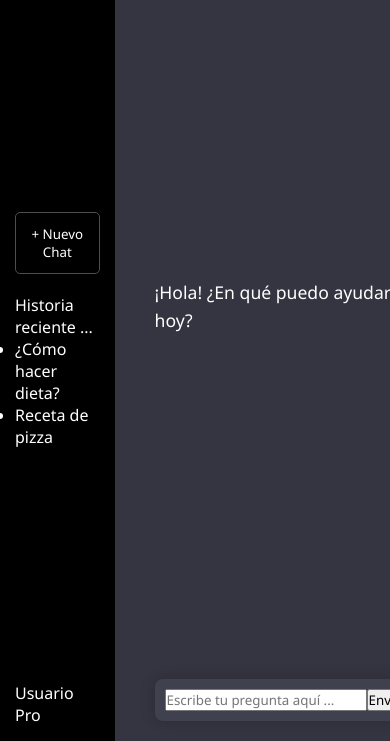
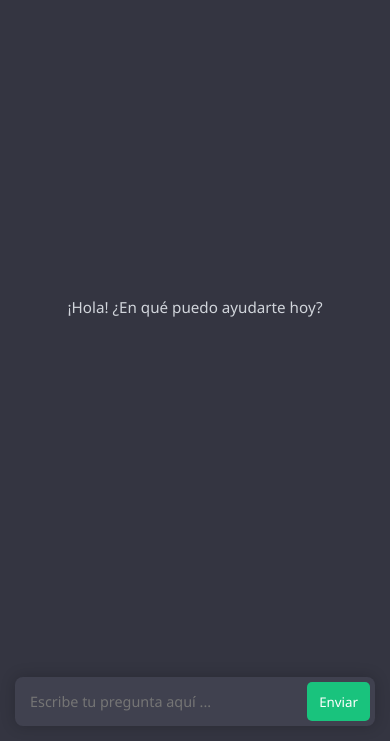
Before and after one commit to barevalosv/serprofes, a plain HTML site: page saas-ia/index.html in a window 390 px wide. Shown: the part 103-844 px from the top of the page. Drawn offline with Linux system fonts and the light colour scheme.

Commit message:
actualizacion saas ia

```diff
--- a/saas-ia/style.css
+++ b/saas-ia/style.css
@@ -1,25 +1,27 @@
+/* CSS PROYECTO SAAS */
+/* 1. RESETEO Y BASES */
 *{
     margin: 0;
     padding: 0;
     box-sizing: border-box;
     font-family: 'Segoe UI', Tahoma, Geneva, Verdana, sans-serif;
-
 }
 
+/* 2. LAYOUT PRINCIPAL (Flexbox)*/
 .app-container{
-    display: flex;
-    height: 100vh;
-    overflow: hidden;
-
+    display: flex; /*Ponemos Sidebar y chat en fila*/
+    height: 100vh; /*Ocupar el 100% de la altura de la ventana*/
+    overflow: hidden; /*Evita que la web entera haga scroll*/
 }
 
+/* 3. SIDEBAR (Barra lateral) */
 .sidebar{
-    width: 260px;
-    background-color: black;
+    width: 260px; /*Ancho fijo para el menú */
+    background-color: #202123; /*Color oscuro tipo CHATGPT*/
     color: white;
     display: flex;
-    flex-direction: column;
-    justify-content: space-between;
+    flex-direction: column; /*Los elementos del menú van*/
+    justify-content: space-between; /*Logo arriba, perfil abajo*/
     padding: 15px;
 }
 
@@ -34,10 +36,12 @@
     margin-bottom: 20px;
 }
 
+/* 4. AREA DE CHAT (Zona Central) */
+
 .chat-area{
-    flex-grow: 1;
+    flex-grow: 1; /*Ocupa TODO el espacio restante de la pantalla*/
     display: flex;
-    flex-direction: column;
+    flex-direction: column; /*Cabecera arriba, mensajes centro, input abajo*/
     background-color: #343541;
 }
 
@@ -47,32 +51,81 @@
     color: #ececf1;
     text-align: center;
 }
-
-.mensajes-container{
-    flex-grow: 1;
+.mensajes-container {
+    flex-grow: 1; /*Mensajes ocupan el centro*/
     padding: 40px;
     display: flex;
-    justify-content: center;
-    align-items: center;
+    justify-content: center;/*Centra horizontalmente*/
+    align-items: center;/*Centra el contenido verticalmente*/
 }
 
 .mensaje-ia{
-    color: white;
+    color: #d1d5db;
     max-width: 600px;
     font-size: 1.1rem;
     line-height: 1.6;
 }
 
+/*5. FORMULARIO DE ENTRADA (input)*/
 .input-area{
     padding: 20px 40px;
 }
 
 .chat-form{
     max-width: 700px;
-    margin: 0 auto;
-    display: flex;
+    margin: 0 auto; /*Centra el formulario en el medio*/
+    display: flex;/*El input y el boton en fila*/
     background-color: #40414f;
     padding: 10px;
     border-radius: 8px;
     box-shadow: 0 0 15px rgba(0, 0, 0, 0.2);
 }
+
+.chat-form input {
+    flex-grow: 1; /* El input estira todo lo que puede*/
+    background-color: transparent;
+    border: none; /*Sin borde*/
+    color: white;
+    padding: 10px;
+    outline: none; /*Quita el borde azul al hacer click*/
+}
+
+.chat-form button {
+    background-color: #19c37d;
+    color: white;
+    border: none;
+    padding: 5px 15px;
+    border-radius: 5px;
+    cursor: pointer;
+}
+
+@media(max-width: 768px){
+    .sidebar{
+        display: none;
+    }
+    .mensajes-container{
+        padding: 20px;
+    }
+    .input-area{
+        padding: 15px;
+    }
+    .chat-form{
+        flex-direction: row;
+        padding: 5px;
+    }
+    .chat-form input{
+        font-size: 0.9rem;
+    }
+    .chat-form button{
+        padding: 8px 12px;
+    }
+}
+
+@media (max-width:480px) {
+    .chat-header h3 {
+        font-size: 1.1rems;
+    }
+    .mensaje-ia {
+        font-size: 0.95rem;
+    }
+}
```
Also changed, not shown: README.md (deleted).
